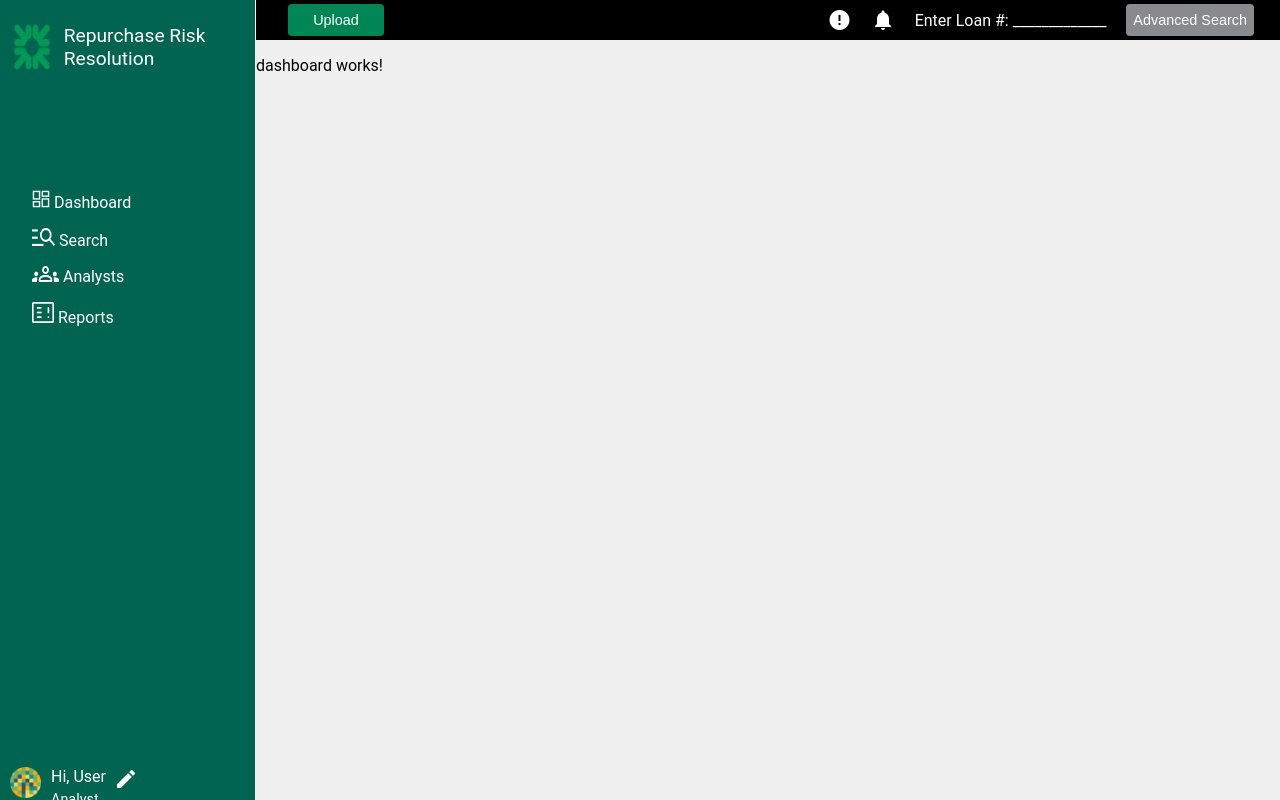
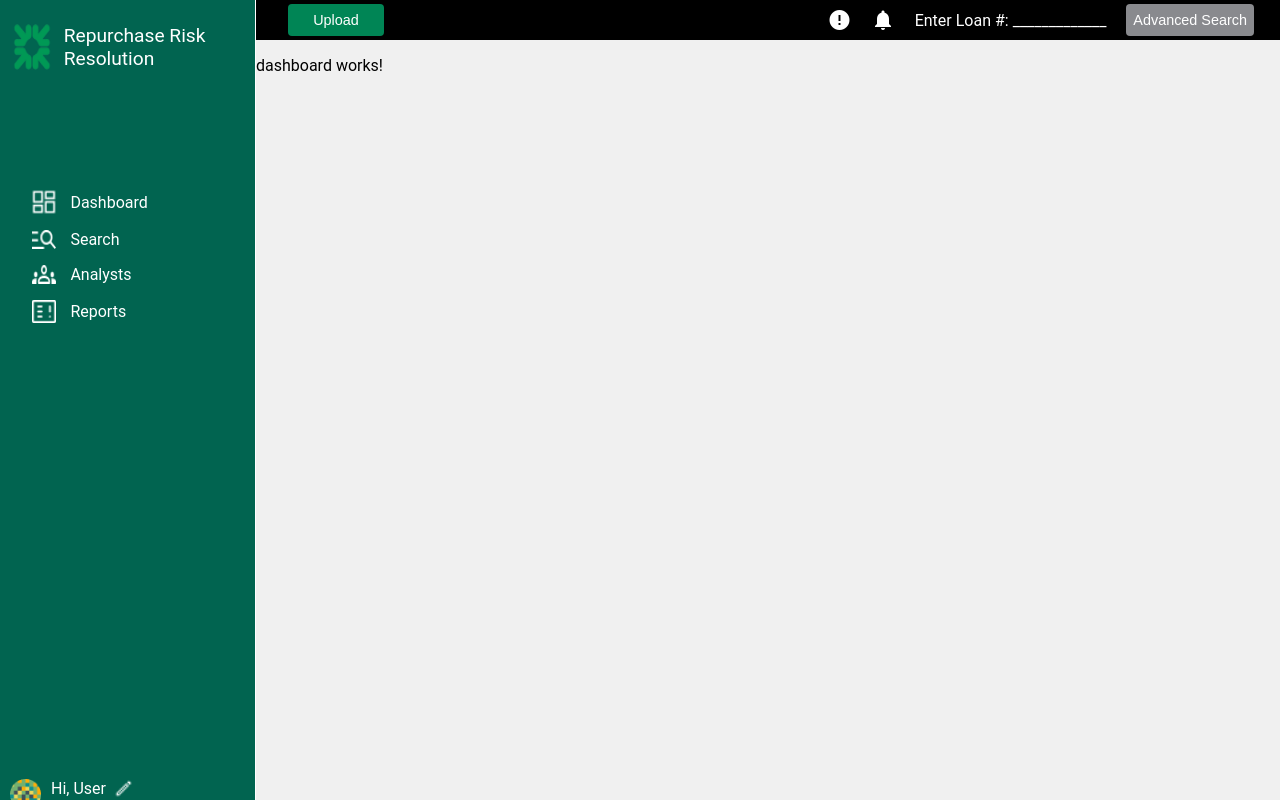
Before and after one commit to Taejun-bdiplus/mock-citizens-r3p, an Angular app: page /dashboard in a window 1280 px wide. Built offline with nearby package versions, Linux system fonts and the light colour scheme.

Commit message:
update tabs

```diff
--- a/src/app/app-sidebar/app-sidebar.component.css
+++ b/src/app/app-sidebar/app-sidebar.component.css
@@ -32,18 +32,68 @@
   position: relative;
   width: 100%;
   top: 7rem;
+  margin-left: 1rem;
 }
-.app-sidebar-tabs-dashboard-icon {
+.dashboard-tab {
+  display: flex;
+  flex-direction: row;
+  margin-bottom: 1rem;
+}
+.dashboard-tab-icon {
+  width: 1.5rem;
+}
+.dashboard-tab-text {
+  align-self: center;
+  margin-left: 0.9rem;
+}
+.search-tab {
+  display: flex;
+  flex-direction: row;
+  margin-bottom: 1rem;
+}
+.search-tab-icon {
+  width: 1.5rem;
+}
+.search-tab-text {
+  align-self: center;
+  margin-left: 0.9rem;
+}
+.analysts-tab {
+  display: flex;
+  flex-direction: row;
+  margin-bottom: 1rem;
+}
+.analysts-tab-icon {
+  width: 1.5rem;
+}
+.analysts-tab-text {
+  align-self: center;
+  margin-left: 0.9rem;
+}
+.reports-tab {
+  display: flex;
+  flex-direction: row;
+  margin-bottom: 1rem;
+}
+.reports-tab-icon {
+  width: 1.5rem;
+}
+.reports-tab-text {
+  align-self: center;
+  margin-left: 0.9rem;
+}
 
-}
+
+
+
 .app-sidebar-tabs-search-icon {
-
+  width: 1.5rem;
 }
 .app-sidebar-tabs-analysts-icon {
-
+  width: 1.5rem;
 }
 .app-sidebar-tabs-reports-icon {
-
+  width: 1.5rem;
 }
 
 
--- a/src/app/app-sidebar/app-sidebar.component.html
+++ b/src/app/app-sidebar/app-sidebar.component.html
@@ -12,21 +12,22 @@
   <mat-list class="app-sidebar-tabs">
     <mat-list-item>
       <mat-list>
-        <mat-list-item style="margin-bottom: 1rem;"  routerLink="/dashboard" routerLinkActive="active">
-          <img class="app-sidebar-tabs-dashboard-icon" src="../assets/images/dashboard.png" />
-          Dashboard
-        </mat-list-item>
-        <mat-list-item style="margin-bottom: 1rem;" routerLink="/search" routerLinkActive="active">
-          <img class="app-sidebar-tabs-search-icon" src="../assets/images/search.png" />
-          Search</mat-list-item>
-        <mat-list-item style="margin-bottom: 1rem;" routerLink="/analysts" routerLinkActive="active">
-          <img class="app-sidebar-tabs-analysts-icon" src="../assets/images/analysts.png" />
-          Analysts
-        </mat-list-item>
-        <mat-list-item routerLink="/reports" routerLinkActive="active">
-          <img class="app-sidebar-tabs-reports-icon" src="../assets/images/reports.png" />
-          Reports
-        </mat-list-item>
+        <div class="dashboard-tab" routerLink="/dashboard" routerLinkActive="active">
+          <img class="dashboard-tab-icon" src="../assets/images/dashboard.png" />
+          <div class="dashboard-tab-text">Dashboard</div>
+        </div>
+        <div class="search-tab" routerLink="/search" routerLinkActive="active">
+          <img class="search-tab-icon" src="../assets/images/search.png" />
+          <div class="search-tab-text">Search</div>
+        </div>
+        <div class="analysts-tab" routerLink="/analysts" routerLinkActive="active">
+          <img class="analysts-tab-icon" src="../assets/images/analysts.png" />
+          <div class="analysts-tab-text">Analysts</div>
+        </div>
+        <div class="reports-tab" routerLink="/reports" routerLinkActive="active">
+          <img class="reports-tab-icon" src="../assets/images/reports.png" />
+          <div class="reports-tab-text">Reports</div>
+        </div>
       </mat-list>
     </mat-list-item>
   </mat-list>
@@ -38,7 +39,7 @@
     <div class="app-sidebar-account-right">
       <div class="app-sidebar-account-right-first-row">
         <div class="app-sidebar-account-right-first-row-user">Hi, User</div>
-        <mat-icon>edit</mat-icon>
+        <img class="app-sidebar-account-right-first-row-user-eidt" src="../assets/images/user_edit.png" />
       </div>
       <div class="app-sidebar-account-right-second-row">
         Analyst
@@ -52,7 +53,7 @@
             Log Out
           </div>
           <div class="app-sidebar-account-right-third-row-logout-icon">
-            <mat-icon>exit_to_app</mat-icon>
+            <img class="app-sidebar-account-log-out" src="../assets/images/log_out.png" />
           </div>
         </div>
       </div>
```
Also changed, not shown: src/assets/images/edit.png (deleted), src/assets/images/user_edit.png.
